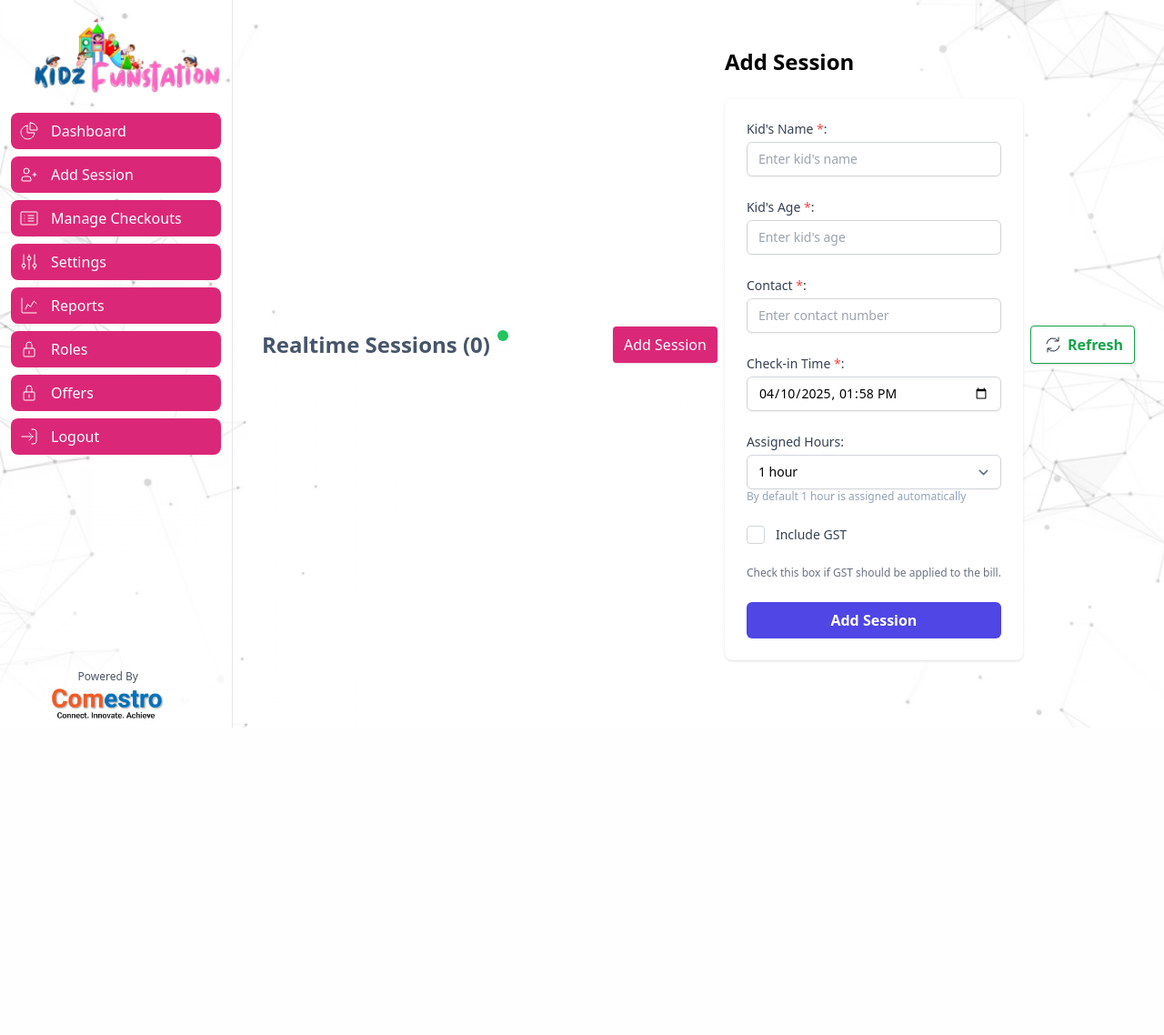
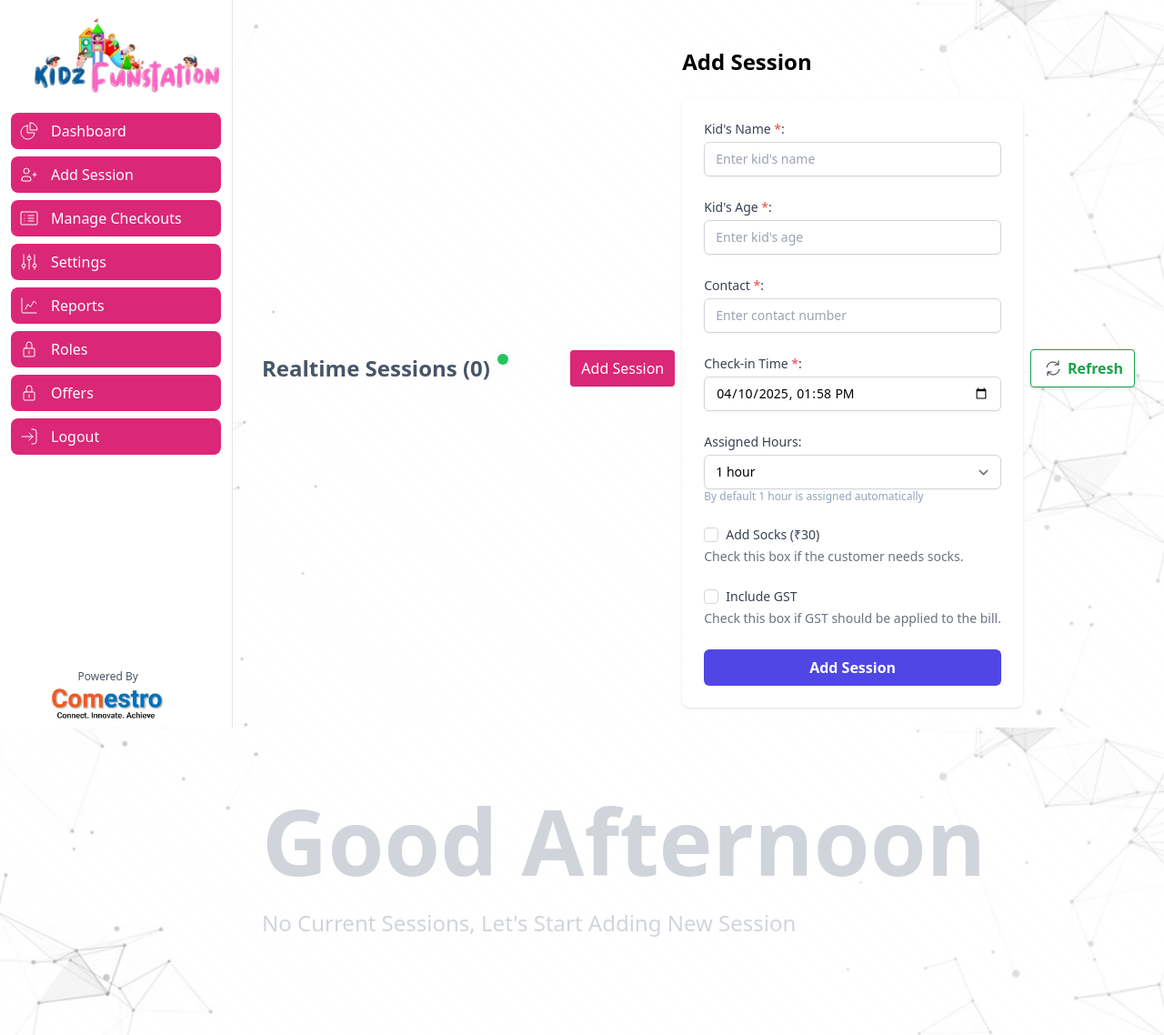
Before and after one commit to Comestro/funstation, a PHP site: page / in a window 1280 px wide. Shown: the whole page at 91% size. Before the commit the page ends 800 px from the top, so only its background shows below. Run offline with PHP 8.4, Linux system fonts and the light colour scheme; the visitor is signed in with stand-in values (Sample User, id 1); data that the repository does not hold is empty; some libraries are stand-ins or nearby versions.

Commit message:
Add socks feature to sessions and update receipt calculations
- Implemented checkbox for adding socks in the session form.
- Updated session handling to include socks charge in total cost.
- Modified receipt generation to display socks charge if applicable.
- Added API endpoint to handle socks addition for existing sessions.

```diff
--- a/api/get_sessions.php
+++ b/api/get_sessions.php
@@ -41,6 +41,14 @@ if (!empty($searchTerm)) {
     $searchCondition = "AND k.name LIKE '%$searchTerm%'";
 }
 
+$currentSessionsQuery = "SELECT s.id AS session_id, k.name,k.contact, s.check_in_time, s.assigned_hours, s.include_socks
+                         FROM sessions s
+                         JOIN kids k ON s.kid_id = k.id
+                         WHERE s.check_out_time IS NULL
+                         ORDER BY s.check_in_time DESC";
+$currentSessionsResult = $db->query($currentSessionsQuery);
+$currentSessions = $currentSessionsResult->fetch_all(MYSQLI_ASSOC);
+
 // Fetch checked-out sessions with the new filters
 $checkedOutSessionsQuery = "SELECT s.id AS session_id, k.name, k.contact, s.check_in_time, s.check_out_time, s.assigned_hours
                             FROM sessions s
@@ -48,12 +56,13 @@ $checkedOutSessionsQuery = "SELECT s.id AS session_id, k.name, k.contact, s.chec
                             WHERE s.check_out_time IS NOT NULL
                             AND $dateCondition
                             $searchCondition
-                            ORDER BY s.check_out_time DESC";
+                            ORDER BY s.check_out_time DESC"; // Adjust the limit
 $checkedOutSessionsResult = $db->query($checkedOutSessionsQuery);
 $checkedOutSessions = $checkedOutSessionsResult->fetch_all(MYSQLI_ASSOC);
 
 // Combine both types of data into one response
 $response = [
+    'current_sessions' => $currentSessions,
     'checked_out_sessions' => $checkedOutSessions
 ];
 
--- a/include/insert_session_form.php
+++ b/include/insert_session_form.php
@@ -41,15 +41,29 @@
         <p class="text-xs text-slate-400">By default 1 hour is assigned automatically</p>
     </div>
 
-    <div class="flex items-center space-x-3">
-        <input type="checkbox" id="gst" name="include_gst" value="1" class="h-5 w-5 text-blue-600 border-gray-300 rounded focus:ring-blue-500">
-        <label for="gst" class="block text-sm font-medium text-gray-700">
-            Include GST
-        </label>
+    <div class="form-group">
+        <div class="flex items-center">
+            <input type="checkbox" id="socks" name="include_socks" value="1" class="h-4 w-4 text-indigo-600 border-gray-300 rounded focus:ring-indigo-500">
+            <label for="socks" class="ml-2 block text-sm font-medium text-gray-700">
+                Add Socks (₹30)
+            </label>
+        </div>
+        <p class="mt-1 text-sm text-gray-500">
+            Check this box if the customer needs socks.
+        </p>
     </div>
-    <p class="mt-1 text-xs text-gray-500">
-        Check this box if GST should be applied to the bill.
-    </p>
+
+    <div class="form-group mt-4">
+        <div class="flex items-center">
+            <input type="checkbox" id="gst" name="include_gst" value="1" class="h-4 w-4 text-indigo-600 border-gray-300 rounded focus:ring-indigo-500">
+            <label for="gst" class="ml-2 block text-sm font-medium text-gray-700">
+                Include GST
+            </label>
+        </div>
+        <p class="mt-1 text-sm text-gray-500">
+            Check this box if GST should be applied to the bill.
+        </p>
+    </div>
 
     <button type="submit"
         class="w-full py-2 px-4 bg-indigo-600 text-white font-semibold rounded-md hover:bg-indigo-700 focus:outline-none focus:ring-2 focus:ring-offset-2 focus:ring-indigo-500">
--- a/include/sidebar.php
+++ b/include/sidebar.php
@@ -1,4 +1,4 @@
-<aside id="logo-sidebar" class="fixed top-0 md:bg-transparent bg-gray-100  left-0 z-40 w-64 h-screen transition-transform -translate-x-full sm:translate-x-0" aria-label="Sidebar">
+<aside id="logo-sidebar" class="fixed top-0 md:bg-white bg-gray-100  left-0 z-40 w-64 h-screen transition-transform -translate-x-full sm:translate-x-0" aria-label="Sidebar">
     <div class="h-full px-3 py-4 overflow-y-auto bg-gradient-to-b from-transparent to-white via-transparent border-r">
         <a href="" class="flex items-center ps-2.5 mb-5">
             <img src="images/logo.png" class="w-full me-3" alt="Flowbite Logo" />
--- a/index.php
+++ b/index.php
@@ -166,7 +166,33 @@ require_once 'include/login_required.php';
                                                 <span>${session.contact}</span>
                                                 </span>
                                             </p>
-                                            <span>${extendButton}</span>
+                                            <div class="flex items-center gap-2">
+                                ${extendButton}
+                                <!-- 3-dot menu -->
+                                <div class="relative">
+                                    <button class="action-menu-btn p-1 hover:bg-gray-200 rounded" data-session-id="${session.session_id}">
+                                        <svg class="w-5 h-5" xmlns="http://www.w3.org/2000/svg" fill="none" viewBox="0 0 24 24">
+                                            <path stroke="currentColor" stroke-linecap="round" stroke-width="2" d="M12 12h.01M12 6h.01M12 18h.01"/>
+                                        </svg>
+                                    </button>
+                                    <!-- Dropdown menu -->
+                                    <div class="action-menu hidden absolute right-0 z-10 mt-2 w-48 rounded-md bg-white shadow-lg ring-1 ring-black ring-opacity-5" role="menu" data-session-id="${session.session_id}">
+                                        <div class="py-1" role="none">
+                                            ${session.include_socks == 0? `
+                                            <button class="add-socks-btn text-gray-700 block px-4 py-2 text-sm w-full text-left hover:bg-gray-100" role="menuitem" data-session-id="${session.session_id}">
+                                                Add Socks (₹30)
+                                            </button>
+                                            ` : ''}
+                                            <a href="receipt.php?session_id=${session.session_id}" class="text-gray-700 block px-4 py-2 text-sm hover:bg-gray-100" role="menuitem">
+                                                View Receipt
+                                            </a>
+                                            <button class="check-out-btn text-red-700 block px-4 py-2 text-sm w-full text-left hover:bg-gray-100" role="menuitem" data-session-id="${session.session_id}">
+                                                Check Out
+                                            </button>
+                                        </div>
+                                    </div>
+                                </div>
+                            </div>
                                         </div>
 
                                         <div class="flex-1 flex items-center gap-1 w-full">
@@ -186,6 +212,7 @@ require_once 'include/login_required.php';
                                             </svg>
                                             <span class="truncate">${session.assigned_hours} ${session.assigned_hours == 1 ? "hour" : "hours"}</span>
                                         </div>
+
                                         <div class="flex justify-center items-center gap-1 w-full hover:bg-gray-200 hover:cursor-pointer  py-1">
                                             <svg class="size-[14px] text-gray-800 " aria-hidden="true" xmlns="http://www.w3.org/2000/svg" width="14" height="14" fill="none" viewBox="0 0 24 24">
                                                 <path stroke="currentColor" stroke-linecap="round" stroke-linejoin="round" stroke-width="1.5" d="M9 8h6m-6 4h6m-6 4h6M6 3v18l2-2 2 2 2-2 2 2 2-2 2 2V3l-2 2-2-2-2 2-2-2-2 2-2-2Z"/>
@@ -312,6 +339,43 @@ require_once 'include/login_required.php';
                 }
             });
 
+            // Action menu toggle
+            $(document).on('click', '.action-menu-btn', function(e) {
+                e.stopPropagation();
+                const sessionId = $(this).data('session-id');
+                $('.action-menu').each(function() {
+                    if ($(this).data('session-id') !== sessionId) {
+                        $(this).addClass('hidden');
+                    }
+                });
+                $(`.action-menu[data-session-id="${sessionId}"]`).toggleClass('hidden');
+            });
+
+            // Close menu when clicking outside
+            $(document).on('click', function(e) {
+                if (!$(e.target).closest('.action-menu, .action-menu-btn').length) {
+                    $('.action-menu').addClass('hidden');
+                }
+            });
+
+            // Add socks handler
+            $(document).on('click', '.add-socks-btn', function() {
+                const sessionId = $(this).data('session-id');
+                if (confirm('Add socks for ₹30?')) {
+                    $.post('api/add_socks.php', {
+                        session_id: sessionId
+                    }, function(response) {
+                        if (response.success) {
+                            alert('Socks added successfully!');
+                            loadSessions();
+                        } else {
+                            alert('Error adding socks: ' + response.message);
+                        }
+                    }, 'json').fail(function(jqXHR, textStatus, errorThrown) {
+                        alert('Request failed: ' + textStatus);
+                    });
+                }
+            });
 
             // Initial load and periodic refresh
             loadSessions();
```
Also changed, not shown: api/add_socks.php (added, +26 -0 lines), function/add_session.php (+8 -5 lines), receipt.php (+18 -4 lines).
